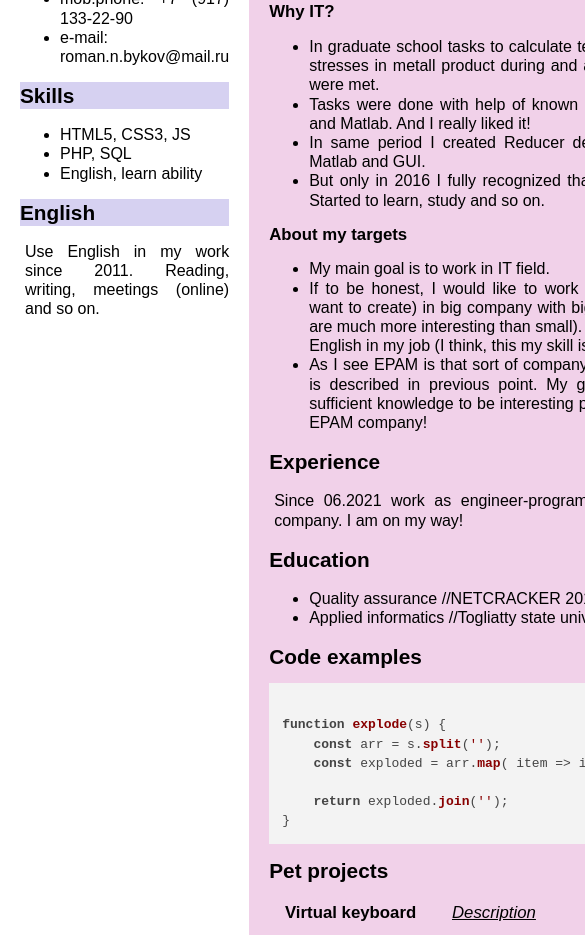
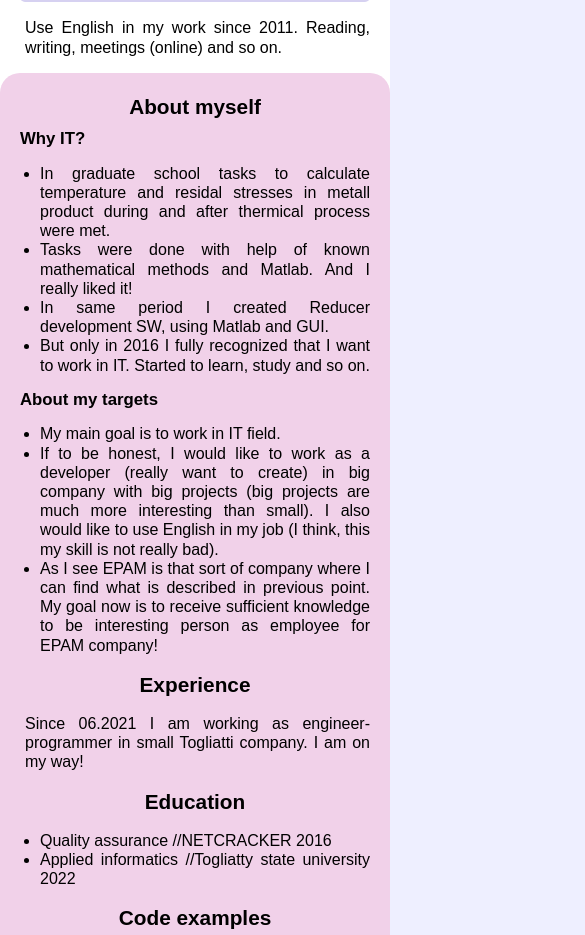
Before and after one commit to RRoLL545/rsschool-cv-old-2021q3, a plain HTML site: page index.html in a window 390 px wide. Shown: the part 621-1556 px from the top of the page, 585 px wide, since content can reach past the window. Drawn offline with nearby package versions, Linux system fonts and the light colour scheme.

Commit message:
feat: add adaptive design

```diff
--- a/index.html
+++ b/index.html
@@ -51,11 +51,11 @@
                 </div>
             </div>
         </header>
-        <div class="wrapper-content">
+
         <main class="content-main">
             <section><a id="contacts"></a>
                 <h4 class="main-h4">Contact information</h4>
-                    <ul>
+                <ul class="main-h4--list">
                     <li>
                         <a href="tel:+79171332290" class="hrefs">mob.phone: +7 (917) 133-22-90</a>
                     </li>
@@ -66,7 +66,7 @@
             </section>
             <section><a id="skills"></a>
                 <h4 class="main-h4">Skills</h4>
-                    <ul>
+                <ul class="main-h4--list">
                     <li>HTML5, CSS3, JS</li>
                     <li>PHP, SQL</li>
                     <li>English, learn ability</li>
@@ -79,34 +79,34 @@
         </main>
         <aside class="content-aside">
             <section><a id="about"></a>
-                    <h4>About myself</h4>
+                <h4 class="aside-h4">About myself</h4>
                 <h5>Why IT?</h5>
-                    <ul>
+                <ul class="aside-h4--list">
                     <li>In graduate school tasks to calculate temperature and residal stresses in metall product during and after thermical process were met.</li>
                     <li>Tasks were done with help of known mathematical methods and Matlab. And I really liked it!</li>
                     <li>In same period I created Reducer development SW, using Matlab and GUI.</li>
                     <li>But only in 2016 I fully recognized that I want to work in IT. Started to learn, study and so on.</li>
                 </ul>
                 <h5>About my targets</h5>
-                    <ul>
+                <ul class="aside-h4--list">
                     <li>My main goal is to work in IT field.</li>
                     <li>If to be honest, I would like to work as a developer (really want to create) in big company with big projects (big projects are much more interesting than small). I also would like to use English in my job (I think, this my skill is not really bad).</li>
                     <li>As I see EPAM is that sort of company where I can find what is described in previous point. My goal now is to receive sufficient knowledge to be interesting person as employee for EPAM company!</li>
                 </ul>
             </section>
             <section><a id="experience"></a>
-                    <h4>Experience</h4>
-                    <p>Since 06.2021 work as engineer-programmer in small Togliatti company. I am on my way!</p>
+                <h4 class="aside-h4">Experience</h4>
+                <p>Since 06.2021 I am working as engineer-programmer in small Togliatti company. I am on my way!</p>
             </section>
             <section><a id="education"></a>
-                    <h4>Education</h4>
-                    <ul>
+                <h4 class="aside-h4">Education</h4>
+                <ul class="aside-h4--list">
                     <li>Quality assurance //NETCRACKER 2016</li>
                     <li>Applied informatics //Togliatty state university 2022</li>
                 </ul>
             </section>
             <section><a id="code-example"></a>
-                    <h4>Code examples</h4>
+                <h4 class="aside-h4">Code examples</h4>
                 <pre><code class="javascript-html">
 function explode(s) {
 const arr = s.split('');
@@ -117,7 +117,7 @@ function explode(s) {
 </code></pre>
             </section>
             <section><a id="pets"></a>
-                    <h4>Pet projects</h4>
+                <h4 class="aside-h4">Pet projects</h4>
                 <section class="pet-project">
                     <div class="pet-project_intro">
                         <h5>Virtual keyboard</h5>
@@ -144,7 +144,6 @@ function explode(s) {
                 </section>
             </section>
         </aside>
-        </div>
         <footer class="footer">
             <a href="https://github.com/RRoLL545" target="_blank"><img src="img/github-logo.png" alt="Visit my GitHub" class="git-hub-link"></a>
             <p>Copyright 2021</p>
--- a/style.css
+++ b/style.css
@@ -106,6 +106,12 @@ body {
     font-family: Arial, Helvetica, sans-serif;
     box-sizing: border-box;
     padding-top: 20px;
+    border-radius: 20px;
+    line-height: 120%;
+
+    display:flex;
+    flex-wrap: wrap;
+    justify-content: space-between;
 }
 
 .header {
@@ -120,10 +126,13 @@ body {
     border-top-right-radius: 40px;
     border-top-left-radius: 40px;
     margin: 20px 20px 35px;
+
+    flex-basis: 100%;
 }
 
 .intro {
-    min-width: 290px;
+    min-width: 280px;
+    text-align: center;
     display: flex;
     flex-direction: column;
     justify-content: space-around;
@@ -146,6 +155,7 @@ body {
     flex-direction: row;
     justify-content: space-around;
     list-style-type: none;
+    padding-inline-start: 0px;
 }
 
 .hrefs:link {
@@ -166,42 +176,43 @@ body {
     color: #f174d4;
 }
 
-.wrapper-content {
-    display: flex;
-    flex-direction: row;
-    flex-wrap: nowrap;
-    justify-content: space-between;
-    line-height: 120%;
-}
+
 
 .content-main {
-    flex-basis: 30%;
+    flex: 0 0 310px; /*flex-grow, flex-shrink и flex-basis*/
     padding: 0 20px;
 }
 .content-aside {
-    flex-basis: 60%;
+    flex: 1 0 320px;
     background-color: #f1d1e9;
     padding: 20px;
+    border-top-left-radius: 20px;
 }
 
 .main-h4 {
     background-color: #d6d1f1;
+    border-radius: 5px;
+    text-align: center;
 }
 
+.aside-h4 {
+    text-align: center;
+}
 
 .pet-project {
     margin-left: 10px;
     display: flex;
     flex-direction: row;
-    margin: 20px 0 10px -20px;
+    justify-content: space-between;
+    margin: 20px 0 10px 0px;
 }
 
 .pet-project_intro {
-    flex-basis: 40%;
+    flex: 0.35 0 100px;
     text-align: center;
 }
 .pet-project_description {
-    flex-basis: 60%;
+    flex: 0.55 0 100px;
 }
 
 .pet-logo {
@@ -216,6 +227,8 @@ body {
     background-color: #d6d1f1;
     width: 100%;
     height: 80px;
+    border-bottom-left-radius: 20px;
+    border-bottom-right-radius: 20px;
 }
 
 .rs-school-link {
@@ -225,3 +238,100 @@ body {
 .git-hub-link{
     height: 25px;
 }
+
+
+
+
+@media (max-width: 800px) {
+    /*сделать бургер-меню*/
+    .wrapper-global {
+        font-size: 90%;
+        margin: 0 auto;
+    }
+    .header {
+        order: 1;
+        flex: 1 0 100px;
+        margin: 0 20px 10px 10px;
+    }
+
+    .navigation-list {
+        display: none;
+    }
+
+    .content-main {
+        order: 0;
+        flex: 0 0 230px;
+        padding-right: 0;
+        margin-top: 50px;
+    }
+
+    .main-h4--list {
+        padding-inline-start: 20px;
+    }
+
+    .aside-h4--list {
+        padding-inline-start: 20px;
+    }
+    .content-aside {
+        order: 2;
+    }
+
+    .footer {
+        order: 3;
+    }
+}
+
+@media (max-width: 610px) {
+    /*сделать бургер-меню*/
+    .wrapper-global {
+        font-size: 100%;
+
+    }
+    .header {
+        order: 0;
+        flex: 1 1 auto;
+        margin: 0 20px 10px;
+        padding: 0 0 20px;
+    }
+
+    .navigation-list {
+        display: none;
+    }
+
+    .content-main {
+        order: 1;
+        flex: 1 1 auto;
+        padding-right: 0;
+        margin-top: 0px;
+        padding: 0 20px;
+    }
+
+    .content-aside {
+        order: 2;
+        flex: 1 1 auto;
+        border-top-right-radius: 20px;
+    }
+
+    .javascript-html {
+        max-width: 385px;
+    }
+
+    .pet-logo {
+        height: 50px;
+        margin: 10px 0;
+    }
+
+    .footer {
+        flex: 1 1 auto;
+    }
+
+    .rs-school-link {
+        height: 25px;
+    }
+}
+
+@media (max-width: 450px) {
+    .javascript-html {
+        max-width: 267px;
+    }
+}
```
Lines whose indentation alone changed are shown as unchanged.
